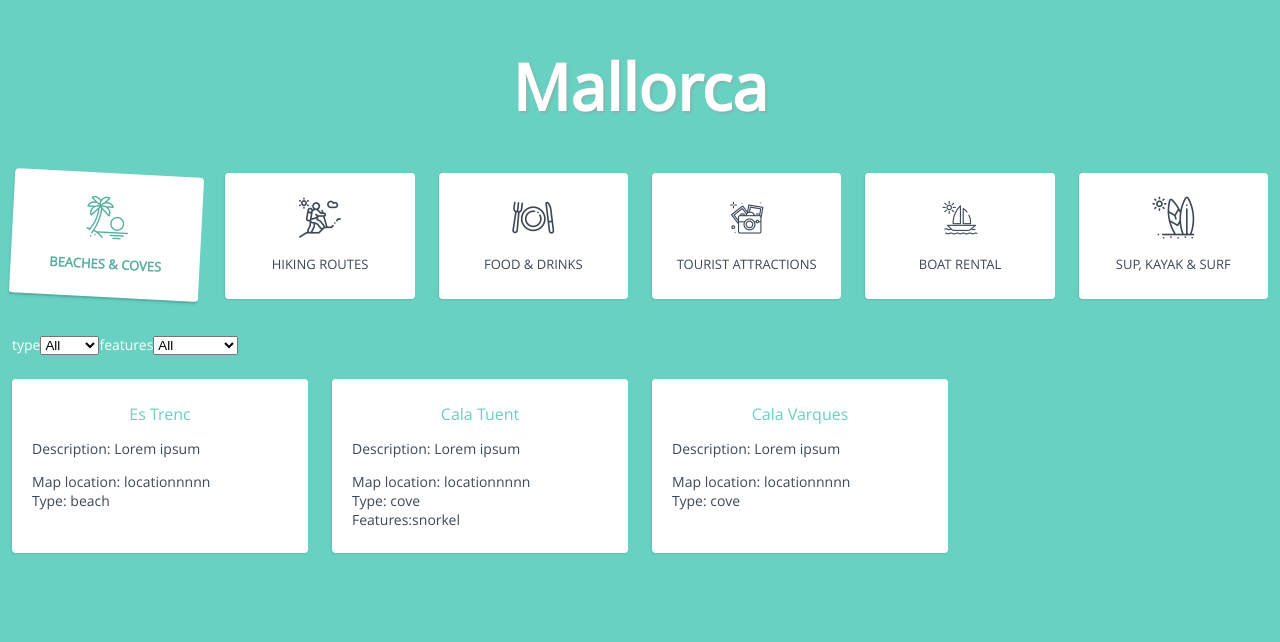
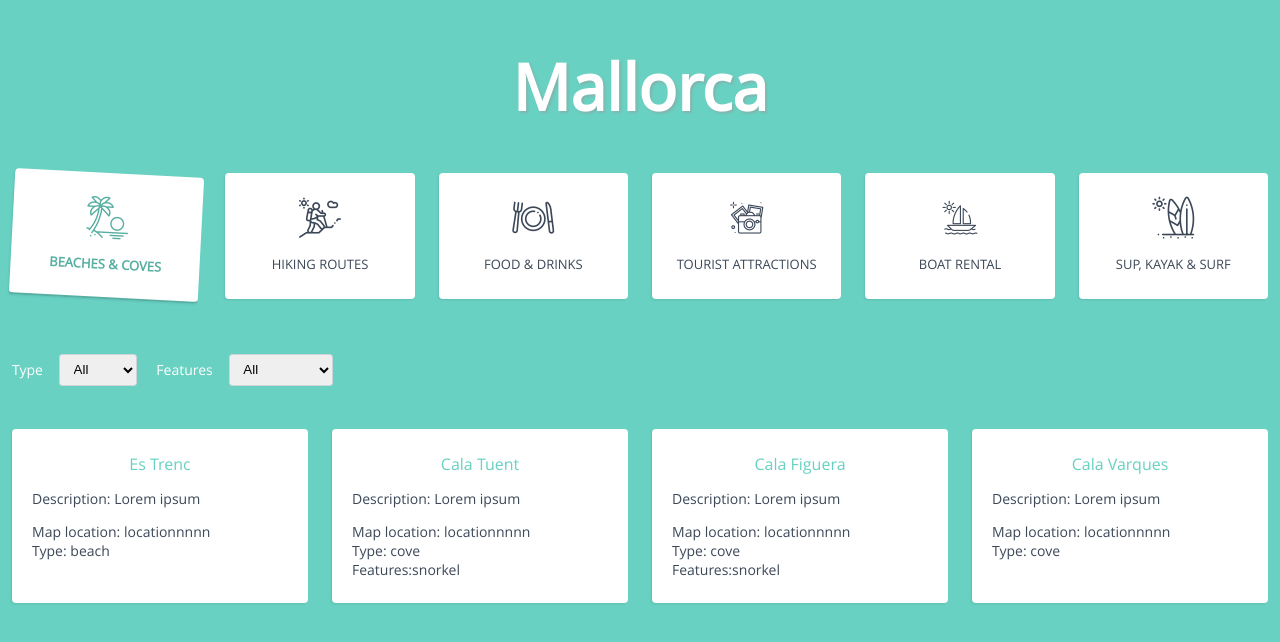
Before and after one commit to miriam-mr90/mallorca, a React (Create React App) app: page / in a window 1280 px wide. Both pictures are taken after a click on the element "BEACHES & COVES". Shown: the top 642 px of the page. Built offline with nearby package versions, Linux system fonts and the light colour scheme.

Commit message:
feat: implement select component

```diff
--- a/src/components/Filters.jsx
+++ b/src/components/Filters.jsx
@@ -1,5 +1,6 @@
 import React from 'react';
 import styled from "styled-components";
+import Select from './Select.jsx';
 
 const StyledFilters = styled.div`
     color: ${props => props.theme.color.neutral000};
@@ -11,13 +12,10 @@ const Filters = ({ filters, filterCategories }) => (
     <StyledFilters>
         {Object.keys(filters).map((objectKey, index) => (
             <div key={index}>
-                {objectKey}
-                <select onChange={e => filterCategories(objectKey, e.target.value)}>
-                    <option value='all'>All</option>
-                    {filters[objectKey].map((item, index) => (
-                        <option key={index} value={item}>{item}</option>
-                    ))}
-                </select>
+                <Select filters={filters}
+                    filterCategories={filterCategories}
+                    objectKey={objectKey}
+                />
             </div>
         ))}
     </StyledFilters>
--- /dev/null
+++ b/src/components/Select.jsx
@@ -0,0 +1,34 @@
+import React from 'react';
+import styled from "styled-components";
+
+const StyledSelect = styled.div`
+    align-items: center;
+    color: ${props => props.theme.color.neutral000};
+    display: flex;
+    margin: 1.2rem 1.2rem 1.2rem 0;
+
+    span {
+        text-transform: capitalize;
+    }
+
+    select {
+        margin-left: 1rem;
+        padding: .4rem .6rem;
+        border-radius: .2rem;
+        border: .1rem solid #ced4da;
+    }
+`;
+
+const Select = ({ filters, filterCategories, objectKey }) => (
+    <StyledSelect>
+        <span>{objectKey}</span>
+        <select onChange={e => filterCategories(objectKey, e.target.value)}>
+            <option value='all'>All</option>
+            {filters[objectKey].map((item, index) => (
+                <option key={index} value={item}>{item}</option>
+            ))}
+        </select>
+    </StyledSelect>
+);
+
+export default Select;
--- a/src/fixtures.js
+++ b/src/fixtures.js
@@ -20,6 +20,15 @@ module.exports = {
                 },
                 {
                     name: 'Cala Tuent',
+                    description: 'Lorem ipsum',
+                    mapLocation: 'locationnnnn',
+                    photo: 'https://www.fincallorca.com/img/beaches/18/Es_Trenc-1_1160x654_80.jpg',
+                    type: 'cove',
+                    features: ['snorkel'],
+                    isFavorite: true,
+                },
+                {
+                    name: 'Cala Figuera',
                     description: 'Lorem ipsum',
                     mapLocation: 'locationnnnn',
                     photo: 'https://www.fincallorca.com/img/beaches/18/Es_Trenc-1_1160x654_80.jpg',
@@ -56,7 +65,7 @@ module.exports = {
             label: 'food',
             icon: 'food',
             filters: {
-                type: ['mexican', 'chiringuito'],
+                type: ['aaa', 'mexican', 'chiringuito'],
             },
             items: [
                 {
@@ -72,7 +81,7 @@ module.exports = {
                     name: 'Buscando el norte',
                     description: 'Lorem ipsum',
                     where: 'Palma',
-                    mapLocation: 'locationnnnn',
+                    mapLocation: 'Carrer de Sant Miquel, 77, 07002 Palma, Illes Balears',
                     photo: 'https://www.fincallorca.com/img/beaches/18/Es_Trenc-1_1160x654_80.jpg',
                     type: ['aaa', 'ccc'],
                     isFavorite: false,
@@ -102,6 +111,22 @@ module.exports = {
                     mapLocation: 'locationnnnn',
                     photo: 'https://www.fincallorca.com/img/beaches/18/Es_Trenc-1_1160x654_80.jpg',
                     type: ['mexican'],
+                },
+                {
+                    name: 'Primo taquería',
+                    description: 'Lorem ipsum',
+                    where: 'Palma',
+                    mapLocation: 'C. de la Fàbrica, 29, 07013 Palma, Illes Balears',
+                    photo: 'https://www.fincallorca.com/img/beaches/18/Es_Trenc-1_1160x654_80.jpg',
+                    type: ['mexican'],
+                },
+                {
+                    name: 'Spot',
+                    description: 'Lorem ipsum',
+                    where: 'Plaça de la Verge del Miracle, 3, 07013 Palma, Illes Balears',
+                    mapLocation: 'C. de la Fàbrica, 29, 07013 Palma, Illes Balears',
+                    photo: 'https://www.fincallorca.com/img/beaches/18/Es_Trenc-1_1160x654_80.jpg',
+                    type: ['aaa'],
                 },
             ],
         },
```
